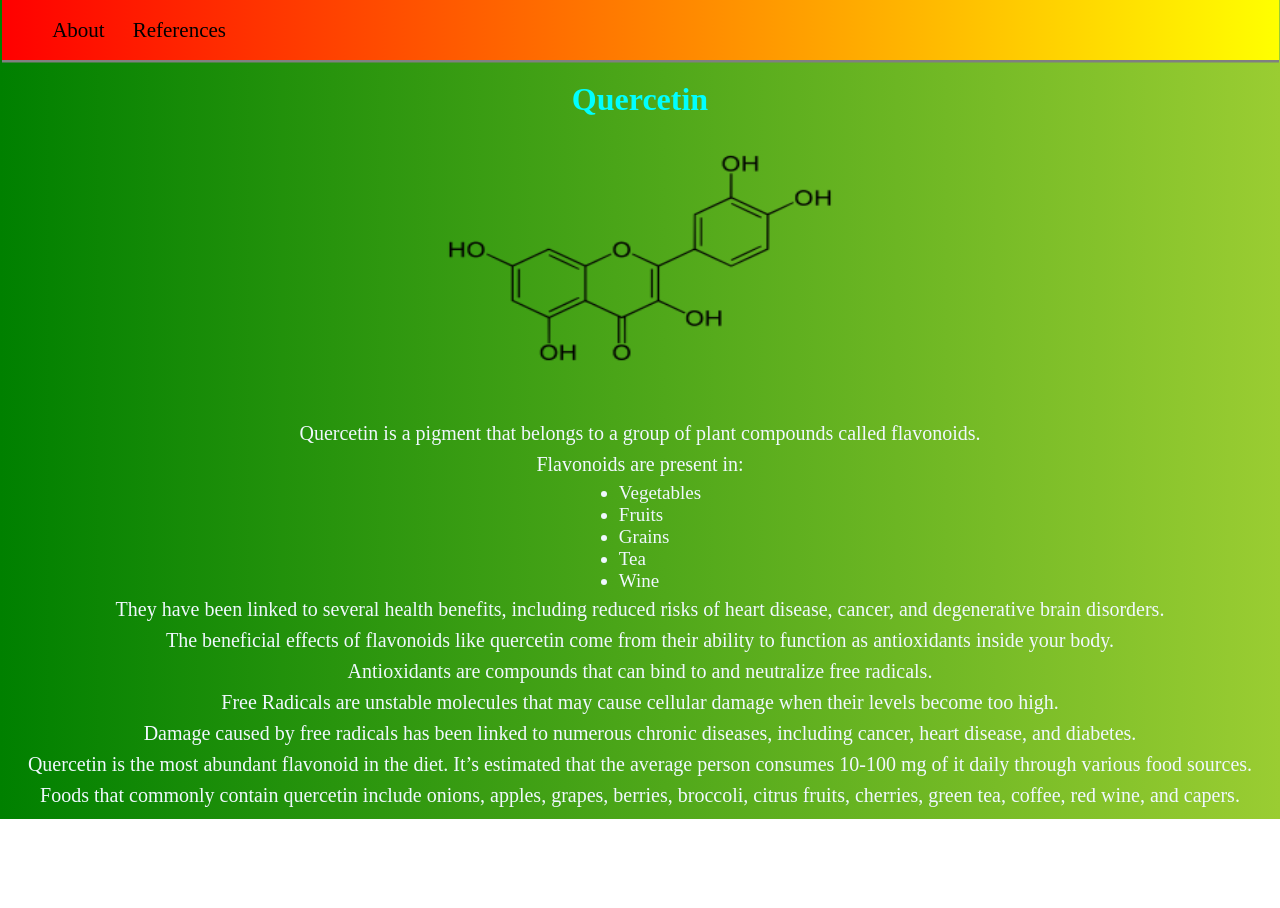
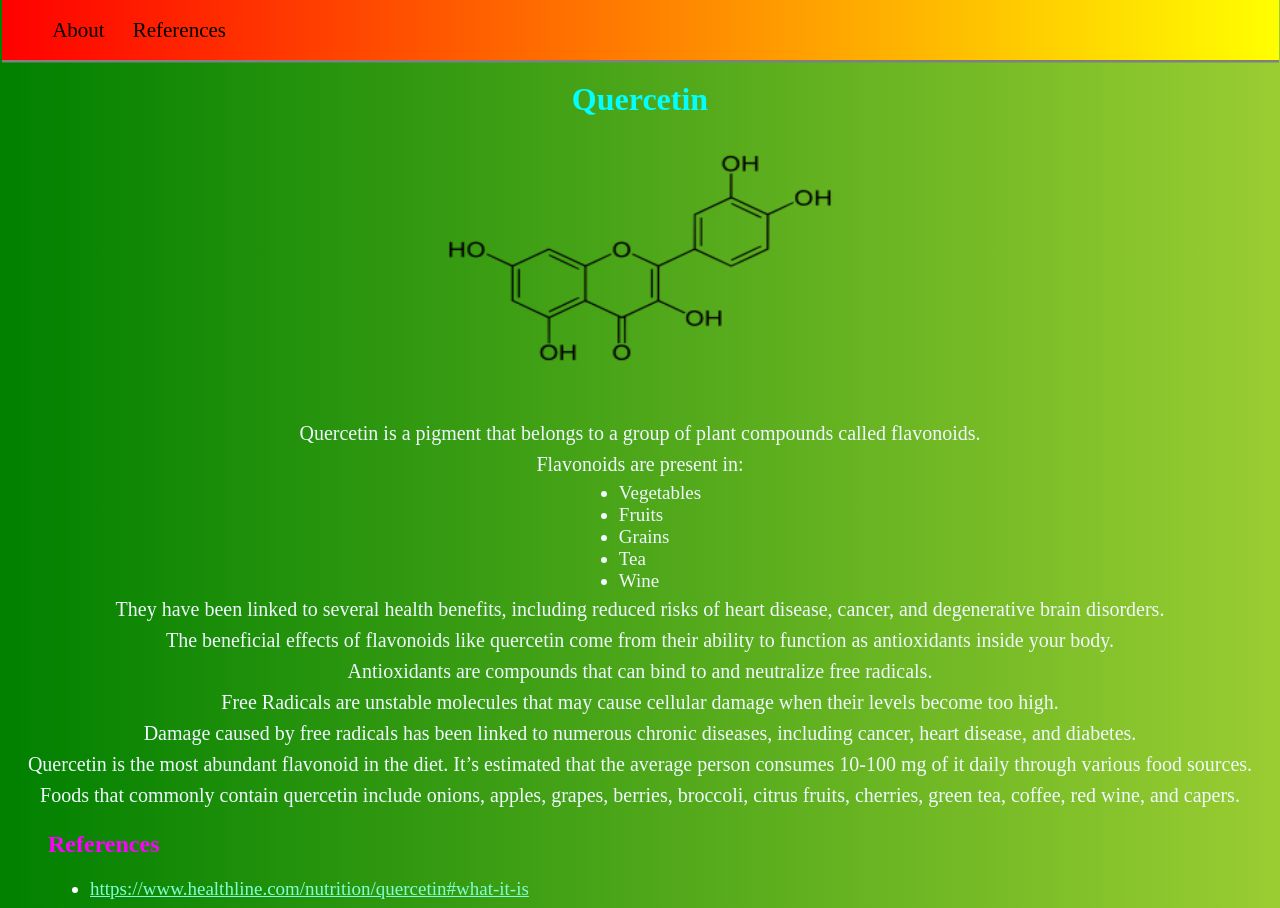
Before and after one commit to pankajkumarphe21/ugproject, a React (Vite) app: page / in a window 1280 px wide. Before the commit the page ends 819 px from the top, so only its background shows below. Built offline with nearby package versions, Linux system fonts and the light colour scheme.

Commit message:
modified

```diff
--- a/src/App.jsx
+++ b/src/App.jsx
@@ -1,19 +1,21 @@
 import About from "./Components/About";
 import References from "./Components/References";
 import Navbar from "./Components/Navbar";
-import { BrowserRouter, Outlet, Route ,Routes} from "react-router-dom";
+import { BrowserRouter, Outlet, Route, Routes } from "react-router-dom";
 import Error from "./Components/Error";
 
 function App() {
   return (
     <>
       <BrowserRouter>
-      <Navbar />
-      <Routes>
-        <Route path="/" element={<About />}/>
-        <Route path="/references" element={<References />}/>
-        <Route path="*" element={<Error/>}/>
-      </Routes>
+        <Navbar />
+        <Routes>
+          <Route path="/" element={<About />}>
+            <Route index element={<References />} />
+          </Route>
+          <Route path="*" element={<Error />} />
+          <Route path="references" element={<References />} />
+        </Routes>
       </BrowserRouter>
     </>
   );
--- a/src/Components/About.jsx
+++ b/src/Components/About.jsx
@@ -1,8 +1,10 @@
+import { Outlet } from 'react-router-dom';
 import img from './../images/250px-Quercetin.svg.png'
 import styles from './../styles/About.module.css'
 
 const About = () => {
   return (
+    <>
     <div className={styles.about}>
       <h1>Quercetin</h1>
       <img src={img} alt="" />
@@ -26,6 +28,8 @@ const About = () => {
       <p>Quercetin is the most abundant flavonoid in the diet. It’s estimated that the average person consumes 10-100 mg of it daily through various food sources.</p>
       <p>Foods that commonly contain quercetin include onions, apples, grapes, berries, broccoli, citrus fruits, cherries, green tea, coffee, red wine, and capers.</p>
     </div>
+    <Outlet/>
+    </>
   );
 };
 
--- a/src/Components/References.jsx
+++ b/src/Components/References.jsx
@@ -1,5 +1,6 @@
 import React from "react";
 import styles from "./../styles/References.module.css";
+import { Outlet } from "react-router-dom";
 
 const References = () => {
   return (
--- a/src/styles/Navbar.module.css
+++ b/src/styles/Navbar.module.css
@@ -8,6 +8,9 @@
     box-shadow: 0px 2.5px 0px 0px gray;
     display: flex;
     align-items: center;
+}
+.navbar:hover{
+    background-image: linear-gradient(to left,red,yellow);
 }
 .navbar>a{
     color: black;
--- a/src/styles/References.module.css
+++ b/src/styles/References.module.css
@@ -17,5 +17,5 @@
 }
 h2{
     display: flex;
-    color: black;
+    color: fuchsia;
 }
```
Also changed, not shown: src/styles/About.module.css (line endings or trailing spaces).
